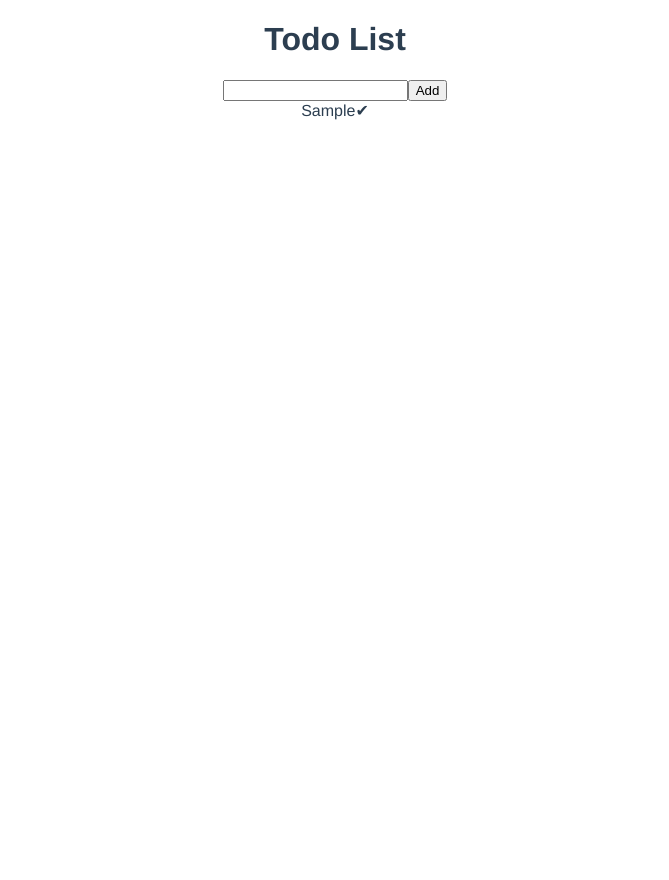
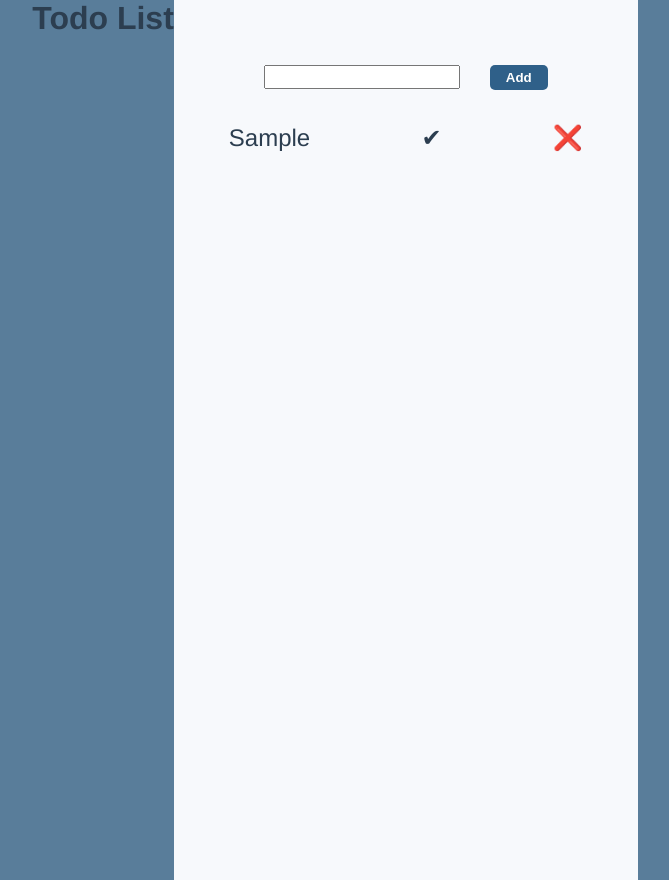
Before and after one commit to jhnnyk/todolist-pinia-tutorial, a Vue app: page / in a window 1280 px wide. Both pictures are taken after typing "Sample" into the empty fields and a click on the button "Add". Shown: the whole page, without its empty margins (305-974 px from the left). Before the commit the page ends 800 px from the top, so only its background shows below. Built offline with nearby package versions, Linux system fonts and the light colour scheme.

Commit message:
deleting items and styles

```diff
--- a/src/App.vue
+++ b/src/App.vue
@@ -9,7 +9,14 @@
 </template>
 
 <style>
+* {
+  margin: 0;
+  padding: 0;
+}
 #app {
+  background-color: #597d9a;
+  display: flex;
+  justify-content: center;
   font-family: Avenir, Helvetica, Arial, sans-serif;
   -webkit-font-smoothing: antialiased;
   -moz-osx-font-smoothing: grayscale;
--- a/src/components/TodoApp.vue
+++ b/src/components/TodoApp.vue
@@ -10,4 +10,11 @@
   </div>
 </template>
 
-<style></style>
+<style scoped>
+.todo-app {
+  padding: 5vh;
+  min-height: 100vh;
+  width: 30vw;
+  background-color: #f7f9fc;
+}
+</style>
--- a/src/components/TodoForm.vue
+++ b/src/components/TodoForm.vue
@@ -23,4 +23,32 @@
   </div>
 </template>
 
-<style></style>
+<style scoped>
+form {
+  margin-bottom: 15px;
+}
+input {
+  margin-top: 25px;
+  margin-bottom: 15px;
+  height: 20px;
+  width: 50%;
+}
+button {
+  margin-left: 30px;
+  background-color: #2f6089;
+  padding: 5px 10px;
+  border: none;
+  border-radius: 5px;
+  font-weight: 800;
+  color: white;
+  width: 15%;
+}
+.alert-div {
+  min-height: 25px;
+}
+.alert {
+  color: #d1495b;
+  font-size: 1em;
+  font-weight: 600;
+}
+</style>
--- a/src/components/TodoList.vue
+++ b/src/components/TodoList.vue
@@ -4,7 +4,7 @@
 
 const store = useTodoListStore()
 const { todoList } = storeToRefs(store)
-const { toggleCompleted } = store
+const { toggleCompleted, deleteTodo } = store
 </script>
 
 <template>
@@ -12,11 +12,27 @@
     <div class="content">
       <span :class="{ completed: todo.completed }">{{ todo.item }}</span>
       <span @click.stop="toggleCompleted(todo.id)">&#10004;</span>
+      <span @click="deleteTodo(todo.id)" class="x">&#10060;</span>
     </div>
   </div>
 </template>
 
 <style scoped>
+span {
+  margin: 0 10px;
+  cursor: pointer;
+}
+.item {
+  display: flex;
+  justify-content: center;
+}
+.content {
+  display: flex;
+  font-size: 1.5em;
+  justify-content: space-between;
+  width: 80vw;
+  padding: 5px;
+}
 .completed {
   text-decoration: line-through;
 }
```
